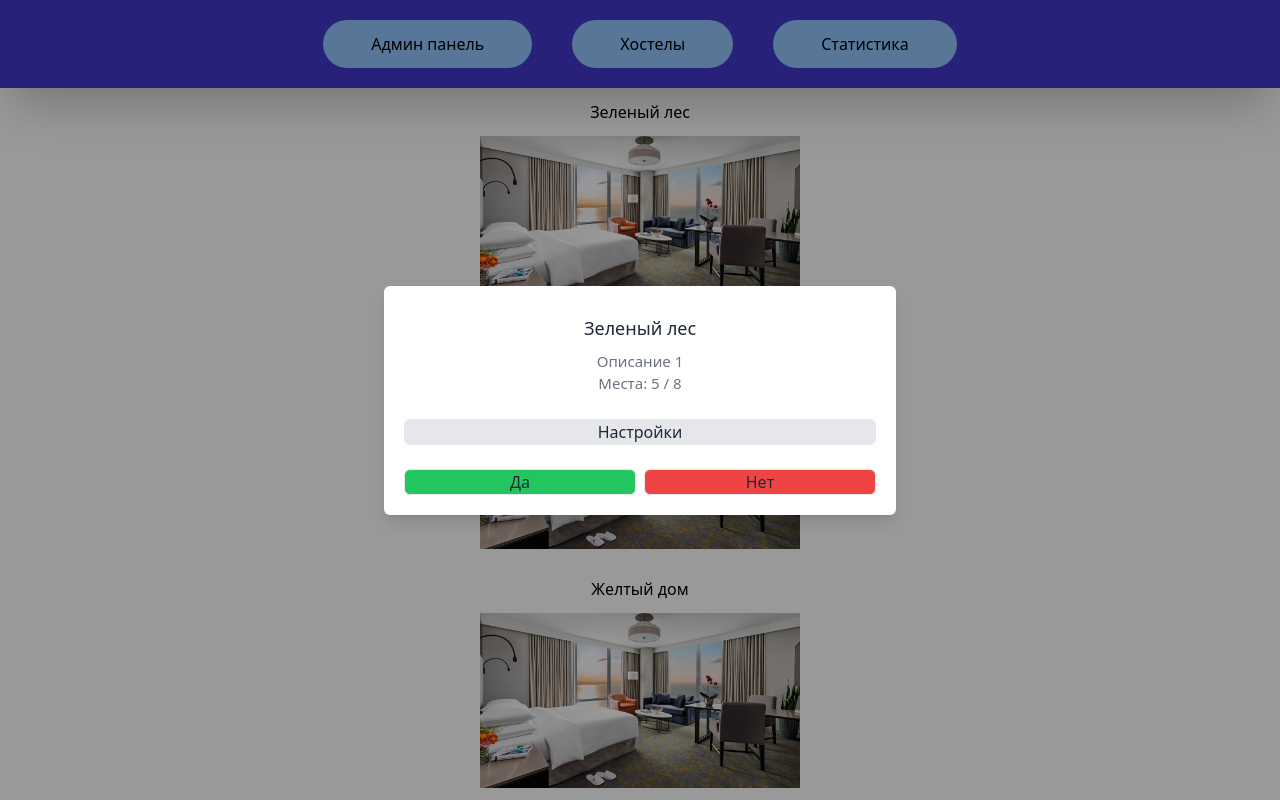
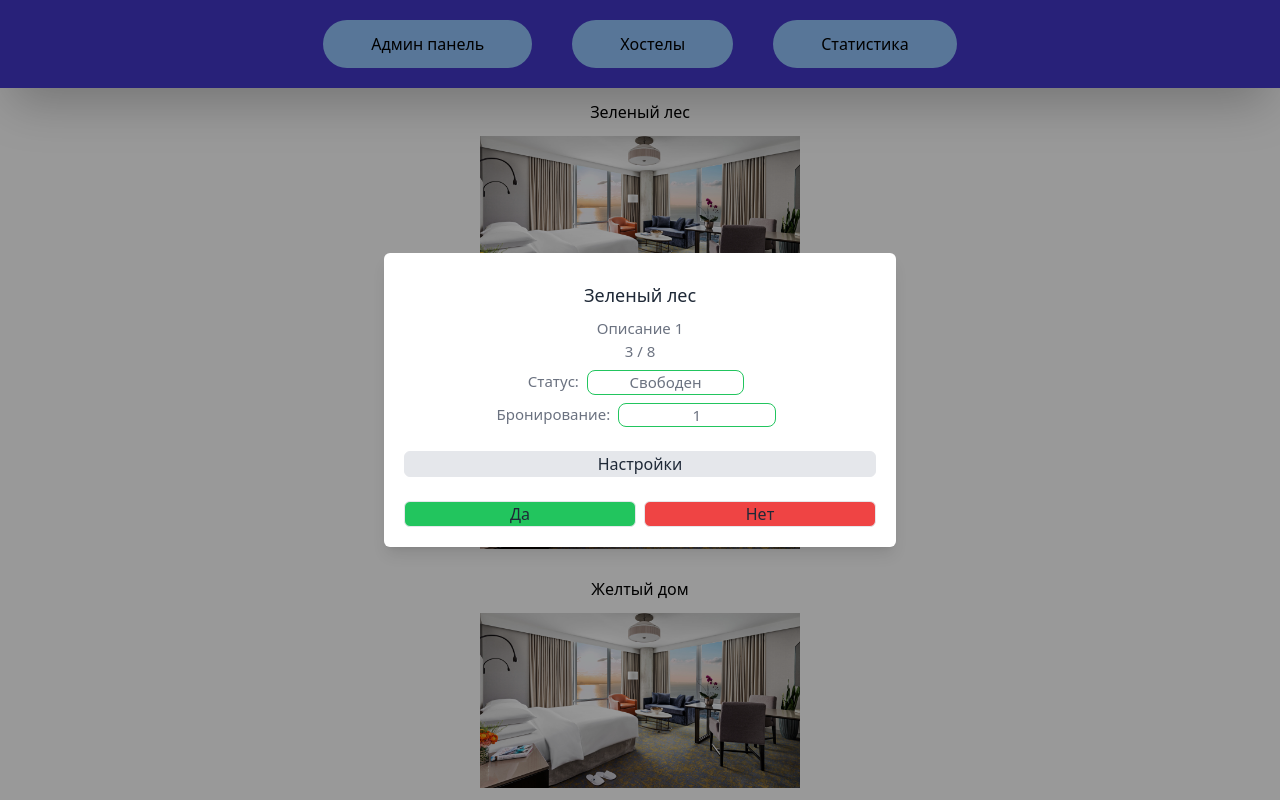
Before and after one commit to themm-s/control-system-hotel, a React (Vite) app: page / in a window 1280 px wide. Both pictures are taken after a click on the element "Зеленый лес". Shown: the top 800 px of the page. Built offline with nearby package versions, Linux system fonts and the light colour scheme.

Commit message:
modified:   src/constants/index.ts 	modified:   src/pages/AdminPanel.tsx

```diff
--- a/src/constants/index.ts
+++ b/src/constants/index.ts
@@ -3,6 +3,7 @@ import { hotel } from "assets";
 interface IHostel {
   name: string;
   places: number;
+  busy: number,
   icon?: string;
   description: string,
   deleted: boolean
@@ -11,6 +12,7 @@ export const rooms: IHostel[] = [
   {
     name: "Зеленый лес",
     places: 8,
+    busy: 6,
     icon: hotel,
     description: "Описание 1",
     deleted: false
@@ -18,6 +20,7 @@ export const rooms: IHostel[] = [
   {
     name: "Синий океан",
     places: 12,
+    busy: 6,
     icon: hotel,
     description: "Описание 2",
     deleted: false
@@ -25,6 +28,7 @@ export const rooms: IHostel[] = [
   {
     name: "Желтый дом",
     places: 6,
+    busy: 6,
     icon: hotel,
     description: "Описание 3",
     deleted: false
@@ -32,6 +36,7 @@ export const rooms: IHostel[] = [
   {
     name: "Красный камень",
     places: 10,
+    busy: 6,
     icon: hotel,
     description: "Описание 4",
     deleted: false
@@ -39,6 +44,7 @@ export const rooms: IHostel[] = [
   {
     name: "Розовый цветок",
     places: 4,
+    busy: 6,
     icon: hotel,
     description: "Описание 5",
     deleted: false
@@ -46,6 +52,7 @@ export const rooms: IHostel[] = [
   {
     name: "Оранжевый сок",
     places: 8,
+    busy: 6,
     icon: hotel,
     description: "Описание 6",
     deleted: false
@@ -53,6 +60,7 @@ export const rooms: IHostel[] = [
   {
     name: "Фиолетовый дракон",
     places: 14,
+    busy: 6,
     icon: hotel,
     description: "Описание 7",
     deleted: false
@@ -60,6 +68,7 @@ export const rooms: IHostel[] = [
   {
     name: "Белый снег",
     places: 6,
+    busy: 6,
     icon: hotel,
     description: "Описание 8",
     deleted: false
@@ -67,6 +76,7 @@ export const rooms: IHostel[] = [
   {
     name: "Черный кот",
     places: 12,
+    busy: 6,
     icon: hotel,
     description: "Описание 9",
     deleted: false
@@ -74,6 +84,7 @@ export const rooms: IHostel[] = [
   {
     name: "Коричневый медведь",
     places: 8,
+    busy: 6,
     icon: hotel,
     description: "Описание 10",
     deleted: false
--- a/src/pages/AdminPanel.tsx
+++ b/src/pages/AdminPanel.tsx
@@ -32,7 +32,7 @@ const ControlPanel: FC<AdminProps> = ({
       </div>
     );
   };
-  let randomPlace: number;
+
 
   /// Функция удаления комнаты при нажатии "Да"
   function deleteRoom() {
@@ -42,28 +42,13 @@ const ControlPanel: FC<AdminProps> = ({
     }
   }
 
-  /// Функиция которая генерирует рандомные занятые места в хостеле
-  function roomPlace(place: number) {
-    randomPlace = (Math.floor(Math.random() * place));
-    hotelStatus();
-    if (randomPlace == placesRoom) {
-      return (`${randomPlace} / ${placesRoom} Места заполнены!`);
-    }
-    return (`Места: ${randomPlace} / ${placesRoom}`);
-  }
-
-  /// Функция которая определяет статус хостела
-  function hotelStatus() {
-    return checkStatus(randomPlace <= 4);
-  }
-
   return (
     <>
       <Modal
         isVisible={isModal}
         title={roomName}
         description={description}
-        places={roomPlace(placesRoom)}
+        places={placesRoom}
         preFooter={
           <button
             className="w-full text-gray-800 bg-gray-200 rounded-md
@@ -94,7 +79,6 @@ const ControlPanel: FC<AdminProps> = ({
       <Modal
         isVisible={isSettingsModal}
         title={`Настройки`}
-        places={hotelStatus()}
         onClose={() => setSettingsModal(false)}
         footer={""}
       />
@@ -114,6 +98,35 @@ export const Admin = () => {
 
   const [indexRoom, setRoomIndex] = useState<number>();
   const [placesRoom, setPlacesRoom] = useState<number>(0);
+
+  function test(places: number) {
+    let randomPlaces = Math.floor(Math.random() * places + 1);
+    console.log(`PLACES / 2 =  ${places / 2}`);
+    console.log(`RANDOM PLACES ${randomPlaces}`);
+    let bool = randomPlaces >= places / 2;
+    return (
+      <>
+        <h1>{randomPlaces} / {places}</h1>
+        <div className="flex mt-2 justify-center mx-auto w-full text-center">
+          Статус:
+          <div className={`justify-center rounded-lg border mx-2 w-1/3
+          ${!bool ? "border-green-500" : "border-red-500"} text-center`}>
+            {!bool ? "Свободен" : "Занят"}
+          </div>
+        </div>
+        <div className="flex justify-center mt-2 w-full">
+          Бронирование:
+          <div className="justify-center mx-2 w-1/3 border rounded-lg border-green-500">
+            1
+          </div>
+        </div>
+      </>
+    );
+  }
+
+  useEffect(() => {
+    console.log(placesRoom);
+  }, [placesRoom]);
 
   function parseRoom(
     name: string,
@@ -143,7 +156,7 @@ export const Admin = () => {
           setModal={setIsModal}
           roomName={roomName}
           indexRoom={indexRoom}
-          placesRoom={placesRoom}
+          placesRoom={test(placesRoom)}
           description={descriptionRoom}
         />
         {rooms.map((room, index) => (
```
